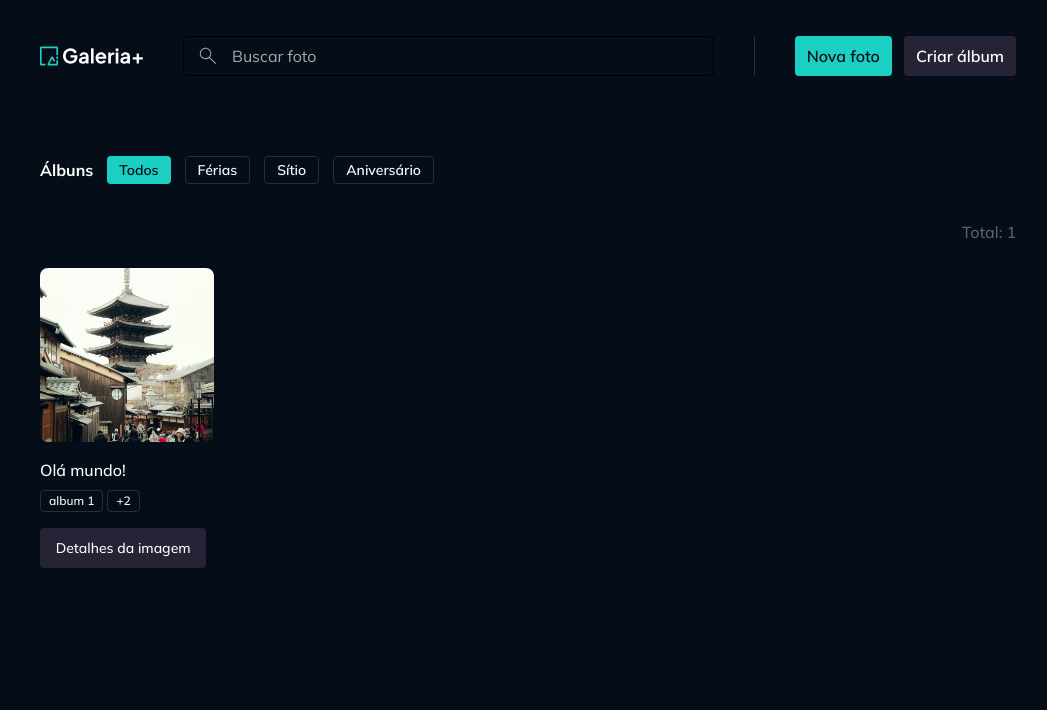
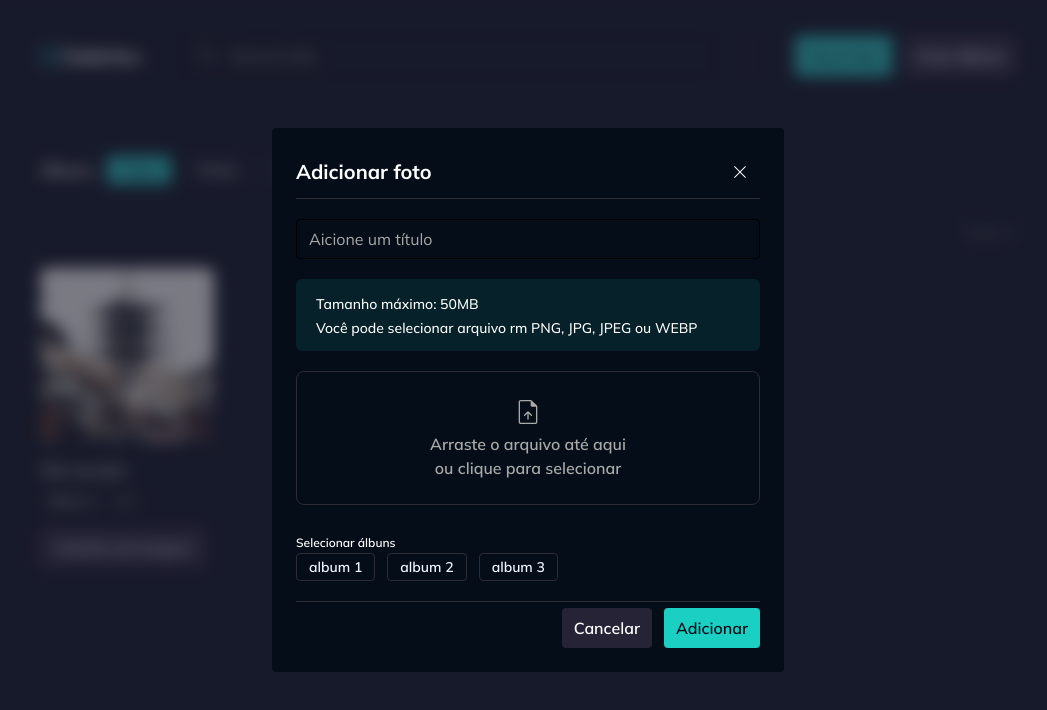
Before and after one commit to helitonns/gallery-plus, a React (Vite) app: page / in a window 1280 px wide. Both pictures are taken after a click on the button "Nova foto". Shown: the top 710 px of the page, without its empty margins (112-1159 px from the left). Built offline with nearby package versions, Linux system fonts and the light colour scheme.

Commit message:
Crie o mock do dialog de “Adicionar foto” - Layout

```diff
--- a/src/components/main-header.tsx
+++ b/src/components/main-header.tsx
@@ -1,6 +1,7 @@
 import cx from "classnames";
 import { Link } from "react-router";
 import Logo from "../assets/images/galeria-plus-full-logo.svg?react";
+import PhotoNewDialog from "../context/photos/components/photo-new-dialog";
 import Button from "./button";
 import Container from "./container";
 import Divider from "./divider";
@@ -24,7 +25,7 @@
       <Divider orientation="vertical" className="h-10"/>
 
       <div className="flex items-center gap-3">
-        <Button>Nova foto</Button>
+        <PhotoNewDialog trigger={<Button>Nova foto</Button>}/>
         <Button variant="secondary">Criar álbum</Button>
       </div>
     </Container>
--- /dev/null
+++ b/src/context/photos/components/photo-new-dialog.tsx
@@ -0,0 +1,76 @@
+import { DialogClose } from "@radix-ui/react-dialog";
+import { useForm } from "react-hook-form";
+import Alert from "../../../components/alert";
+import Button from "../../../components/button";
+import { Dialog, DialogBody, DialogContent, DialogFooter, DialogHeader, DialogTrigger } from "../../../components/dialog";
+import ImagePreview from "../../../components/image-preview";
+import InputSingleFile from "../../../components/input-single-file";
+import InputText from "../../../components/Input-text";
+import Skeleton from "../../../components/skeleton";
+import Text from "../../../components/text";
+import type { Album } from "../../album/model/album";
+
+interface PhotoNewDialogProps {
+  trigger: React.ReactNode;
+}
+
+export default function PhotoNewDialog({trigger}: PhotoNewDialogProps){
+  const form = useForm();
+
+  //apenas par mock
+  const isLoadingAlbum = false;
+  const albums: Album[] = [
+    {id: "123", title: "album 1"},
+    {id: "456", title: "album 2"},
+    {id: "789", title: "album 3"},
+  ]
+
+  return(
+    <Dialog>
+      <DialogTrigger asChild>{trigger}</DialogTrigger>
+      <DialogContent>
+        <DialogHeader>Adicionar foto</DialogHeader>
+
+        <DialogBody className="flex flex-col gap-5">
+          <InputText placeholder="Aicione um título" maxLength={255}/>
+          <Alert>
+            Tamanho máximo: 50MB
+            <br />
+            Você pode selecionar arquivo rm PNG, JPG, JPEG ou WEBP
+          </Alert>
+
+          <InputSingleFile
+          form={form}
+            allowedExtensions={["png", "jpg", "jpeg", "webp"]}
+            maxFileSizeInMB={50}
+            replaceBy={<ImagePreview className="w-full h-56"/>}
+          />
+
+          <div className="space-y-3">
+            <Text variant="label-small">Selecionar álbuns</Text>
+
+            <div className="flex flex-wrap gap-3">
+              {!isLoadingAlbum && albums.length > 0 && albums.map(album =>
+                <Button key={album.id} variant="ghost" size="sm" className="truncate">
+                  {album.title}
+                </Button>
+              )}
+
+              {isLoadingAlbum && Array.from({length: 5}).map((_, index) =>
+                <Skeleton key={`album-loading-${index}`} className="w-20 h-7"/>
+              )}
+            </div>
+          </div>
+        </DialogBody>
+
+        <DialogFooter>
+          <DialogClose asChild>
+            <Button variant="secondary">Cancelar</Button>
+          </DialogClose>
+          <Button>Adicionar</Button>
+        </DialogFooter>
+
+      </DialogContent>
+    </Dialog>
+  );
+}
--- a/src/pages/page-home.tsx
+++ b/src/pages/page-home.tsx
@@ -6,20 +6,20 @@
   return(
     <Container>
       <ALbumsFilter albums={[
-          {id: "123", title: "Férias"},
-          {id: "124", title: "Sítio"},
-          {id: "125", title: "Aniversário"},
+          {id: "1", title: "Férias"},
+          {id: "2", title: "Sítio"},
+          {id: "3", title: "Aniversário"},
         ]} className="mb-9"
       />
       <PhotosList photos={[
         {
-          id: "123",
+          id: "7",
           title: "Olá mundo!",
           imageId: "portrait-tower.png",
           albums: [
-            {id: "123", title: "album 1"},
-            {id: "124", title: "album 2"},
-            {id: "125", title: "album 3"},
+            {id: "4", title: "album 1"},
+            {id: "5", title: "album 2"},
+            {id: "6", title: "album 3"},
           ]
         }
       ]}/>
```
